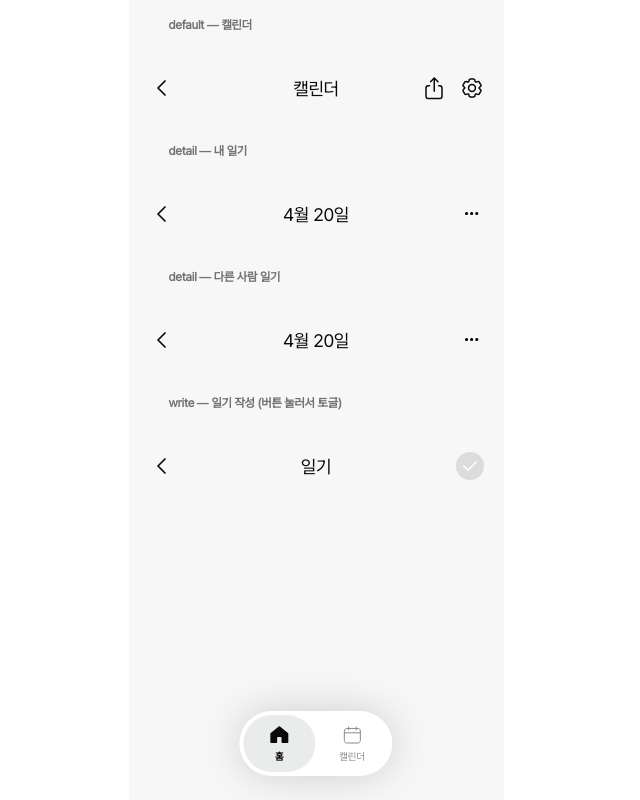
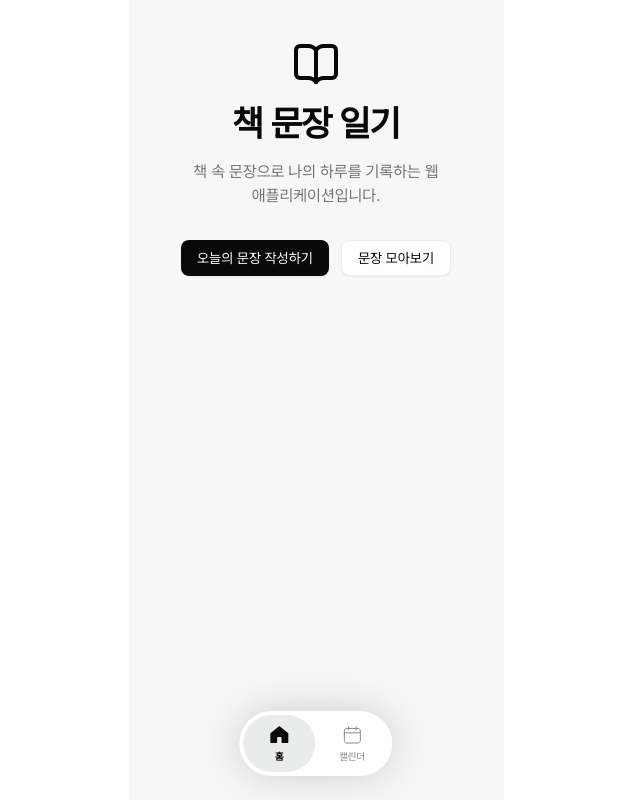
Before and after one commit to depromeet/18th-team1-fe-2, a Next.js app: page / in a window 1280 px wide. Shown: the whole page, without its empty margins (324-964 px from the left). Built offline with nearby package versions, Linux system fonts and the light colour scheme.

Commit message:
fix: 헤더 테스트 코드 제거 (#8)

```diff
--- a/src/app/(nav)/page.tsx
+++ b/src/app/(nav)/page.tsx
@@ -1,59 +1,20 @@
-"use client";
+import { BookOpen } from "lucide-react";
 
-import { useState } from "react";
-
-import { Header } from "@/widgets/header";
+import { Button } from "@/shared/ui/button";
 
 const HomePage = (): React.ReactElement => {
-  const [isChecked, setIsChecked] = useState(false);
-
   return (
-    <div className="flex flex-col gap-6 py-4">
-      <p className="caption1 px-5 text-muted-foreground">default — 캘린더</p>
-      <div>
-        <Header
-          variant="default"
-          title="캘린더"
-          onBack={() => alert("뒤로가기")}
-          onShare={() => alert("공유하기")}
-          onSetting={() => alert("설정")}
-        />
+    <div className="flex flex-col items-center gap-8 py-10">
+      <div className="flex flex-col items-center gap-4 text-center">
+        <BookOpen className="size-12 text-primary" aria-hidden="true" />
+        <h1 className="text-4xl font-semibold tracking-tight">책 문장 일기</h1>
+        <p className="max-w-md text-base text-muted-foreground">
+          책 속 문장으로 나의 하루를 기록하는 웹 애플리케이션입니다.
+        </p>
       </div>
-
-      <p className="caption1 px-5 text-muted-foreground">detail — 내 일기</p>
-      <div>
-        <Header
-          variant="detail"
-          title="4월 20일"
-          onBack={() => alert("뒤로가기")}
-          optionMenuVariant="default"
-          onEdit={() => alert("수정하기")}
-          onShare={() => alert("공유하기")}
-          onDelete={() => alert("삭제")}
-        />
-      </div>
-
-      <p className="caption1 px-5 text-muted-foreground">detail — 다른 사람 일기</p>
-      <div>
-        <Header
-          variant="detail"
-          title="4월 20일"
-          onBack={() => alert("뒤로가기")}
-          optionMenuVariant="report"
-          onReport={() => alert("신고하기")}
-          onShare={() => alert("공유하기")}
-        />
-      </div>
-
-      <p className="caption1 px-5 text-muted-foreground">write — 일기 작성 (버튼 눌러서 토글)</p>
-      <div>
-        <Header
-          variant="write"
-          title="일기"
-          onBack={() => alert("뒤로가기")}
-          isChecked={isChecked}
-          onCheck={() => setIsChecked((prev) => !prev)}
-        />
+      <div className="flex gap-3">
+        <Button>오늘의 문장 작성하기</Button>
+        <Button variant="outline">문장 모아보기</Button>
       </div>
     </div>
   );
```
